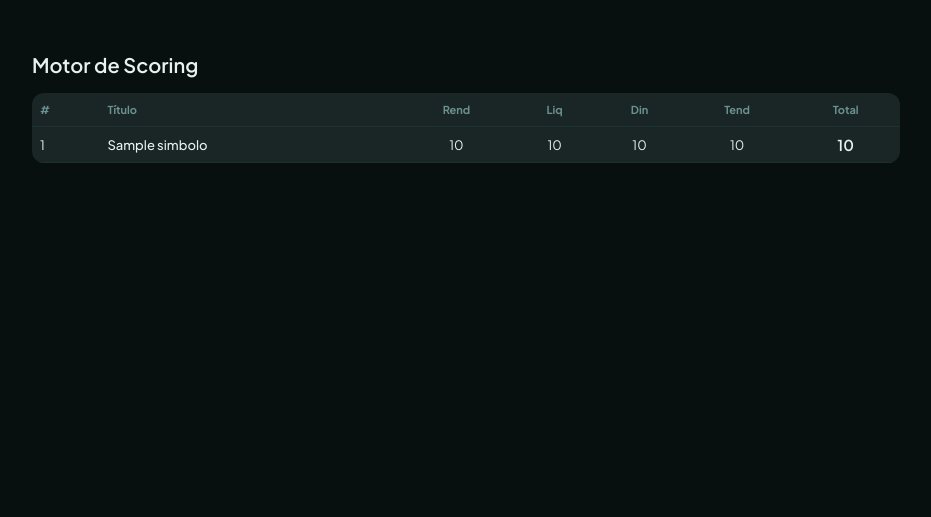
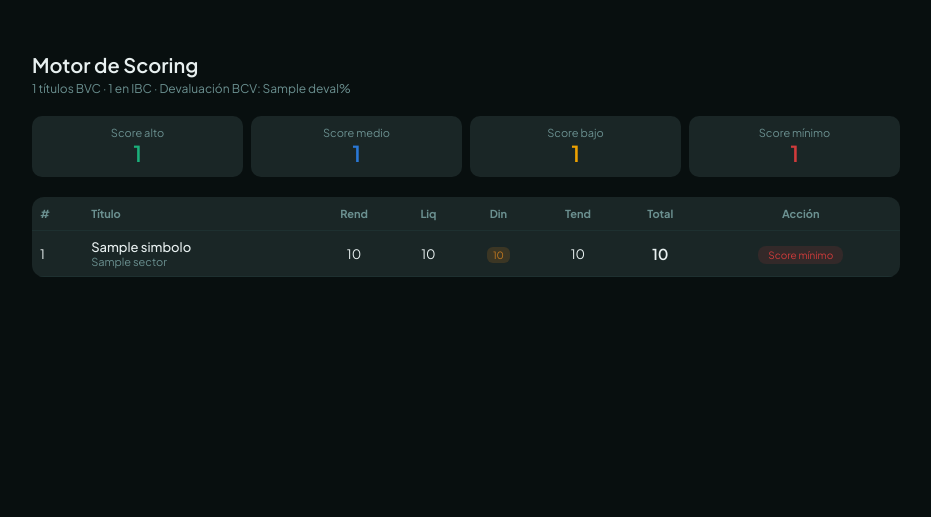
Before and after one commit to bbdmarcano83/ProyectoBVC, a Python web app: template templates/scoring.html in a window 1280 px wide. Shown: the part 57-574 px from the top of the page, without its empty margins (174-1105 px from the left). Run offline with Jinja, Linux system fonts and the light colour scheme; the template is opened without the code that fills it: most values are stand-ins (such as "Sample title", 1, 10 or a date in 2020).

Commit message:
Update scoring.html
Actualizando

```diff
--- a/templates/scoring.html
+++ b/templates/scoring.html
@@ -1,10 +1,35 @@
 {% extends "base.html" %}
 {% block title %}Scoring{% endblock %}
-
 {% block content %}
 <div style="max-width:900px; margin:0 auto; padding:20px 16px;">
 
-  <h1 style="font-size:20px; font-weight:600; margin:0 0 16px;">Motor de Scoring</h1>
+  <div style="display:flex; justify-content:space-between; align-items:flex-start; margin-bottom:20px; flex-wrap:wrap; gap:12px;">
+    <div>
+      <h1 style="font-size:20px; font-weight:600; margin:0 0 4px;">Motor de Scoring</h1>
+      <p style="font-size:12px; color:var(--text-secondary); margin:0;">
+        {{ resultados|length }} títulos BVC · {{ ibc_count }} en IBC · Devaluación BCV: {{ deval }}%
+      </p>
+    </div>
+  </div>
+
+  <div style="display:grid; grid-template-columns:repeat(4,1fr); gap:8px; margin-bottom:20px;">
+    <div style="background:var(--bg-card); border-radius:10px; padding:10px; text-align:center;">
+      <div style="font-size:11px; color:var(--text-secondary);">Score alto</div>
+      <div style="font-size:22px; font-weight:600; color:#1baf7a;">{{ alto_count }}</div>
+    </div>
+    <div style="background:var(--bg-card); border-radius:10px; padding:10px; text-align:center;">
+      <div style="font-size:11px; color:var(--text-secondary);">Score medio</div>
+      <div style="font-size:22px; font-weight:600; color:#2a78d6;">{{ medio_count }}</div>
+    </div>
+    <div style="background:var(--bg-card); border-radius:10px; padding:10px; text-align:center;">
+      <div style="font-size:11px; color:var(--text-secondary);">Score bajo</div>
+      <div style="font-size:22px; font-weight:600; color:#eda100;">{{ bajo_count }}</div>
+    </div>
+    <div style="background:var(--bg-card); border-radius:10px; padding:10px; text-align:center;">
+      <div style="font-size:11px; color:var(--text-secondary);">Score mínimo</div>
+      <div style="font-size:22px; font-weight:600; color:#d03b3b;">{{ minimo_count }}</div>
+    </div>
+  </div>
 
   <div style="background:var(--bg-card); border-radius:12px; overflow:hidden;">
     <table style="width:100%; border-collapse:collapse; font-size:13px;">
@@ -17,18 +42,44 @@
           <th style="padding:10px 8px; text-align:center; font-size:11px; color:var(--text-secondary);">Din</th>
           <th style="padding:10px 8px; text-align:center; font-size:11px; color:var(--text-secondary);">Tend</th>
           <th style="padding:10px 8px; text-align:center; font-size:11px; color:var(--text-secondary);">Total</th>
+          <th style="padding:10px 8px; text-align:center; font-size:11px; color:var(--text-secondary);">Acción</th>
         </tr>
       </thead>
       <tbody>
         {% for r in resultados %}
         <tr style="border-bottom:0.5px solid var(--border);">
           <td style="padding:8px;">{{ loop.index }}</td>
-          <td style="padding:8px; font-weight:500;">{{ r.simbolo }}</td>
+          <td style="padding:8px;">
+            <span style="font-weight:500;">{{ r.simbolo }}</span>
+            {% if r.ibc %}
+            <span style="font-size:8px; padding:1px 4px; border-radius:4px; background:#1baf7a; color:#fff; margin-left:4px;">IBC</span>
+            {% endif %}
+            <div style="font-size:11px; color:var(--text-secondary);">{{ r.sector }}</div>
+          </td>
           <td style="padding:8px; text-align:center;">{{ r.rend_score }}</td>
           <td style="padding:8px; text-align:center;">{{ r.liq_score }}</td>
-          <td style="padding:8px; text-align:center;">{{ r.din_score }}</td>
+          <td style="padding:8px; text-align:center;">
+            {% if r.din_score >= 15 %}
+            <span style="font-size:10px; padding:2px 6px; border-radius:6px; background:#1baf7a33; color:#1baf7a;">{{ r.din_score }}</span>
+            {% elif r.din_score >= 5 %}
+            <span style="font-size:10px; padding:2px 6px; border-radius:6px; background:#c47a2033; color:#c47a20;">{{ r.din_score }}</span>
+            {% else %}
+            <span style="font-size:10px; padding:2px 6px; border-radius:6px; background:#d03b3b33; color:#d03b3b;">{{ r.din_score }}</span>
+            {% endif %}
+          </td>
           <td style="padding:8px; text-align:center;">{{ r.tend_score }}</td>
           <td style="padding:8px; text-align:center; font-weight:600; font-size:15px;">{{ r.total }}</td>
+          <td style="padding:8px; text-align:center;">
+            {% if r.total >= 75 %}
+            <span style="font-size:10px; padding:3px 10px; border-radius:8px; background:#1baf7a22; color:#0F6E56;">Score alto</span>
+            {% elif r.total >= 50 %}
+            <span style="font-size:10px; padding:3px 10px; border-radius:8px; background:#2a78d622; color:#185FA5;">Score medio</span>
+            {% elif r.total >= 30 %}
+            <span style="font-size:10px; padding:3px 10px; border-radius:8px; background:#eda10022; color:#854F0B;">Score bajo</span>
+            {% else %}
+            <span style="font-size:10px; padding:3px 10px; border-radius:8px; background:#d03b3b22; color:#d03b3b;">Score mínimo</span>
+            {% endif %}
+          </td>
         </tr>
         {% endfor %}
       </tbody>
```
